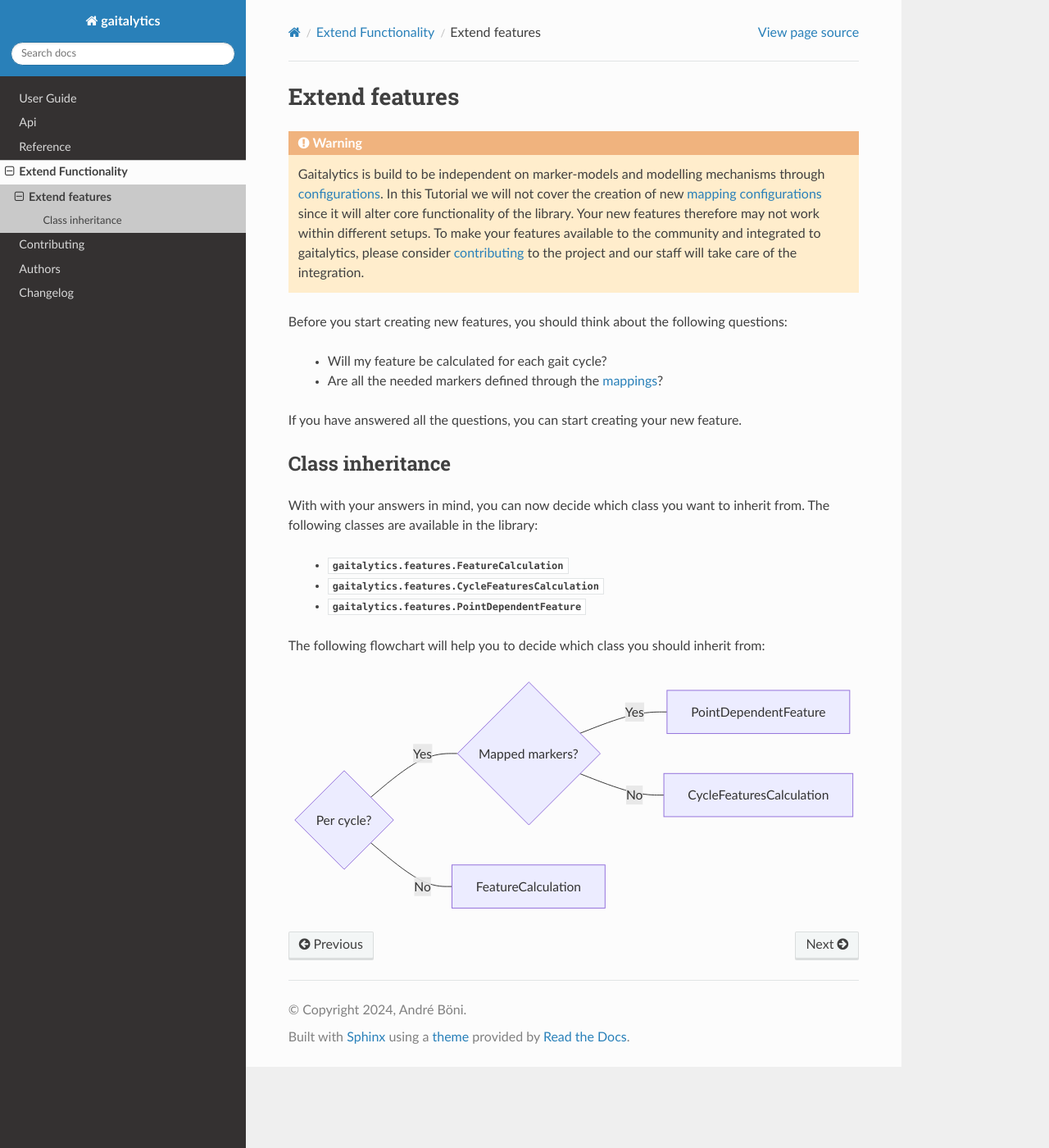
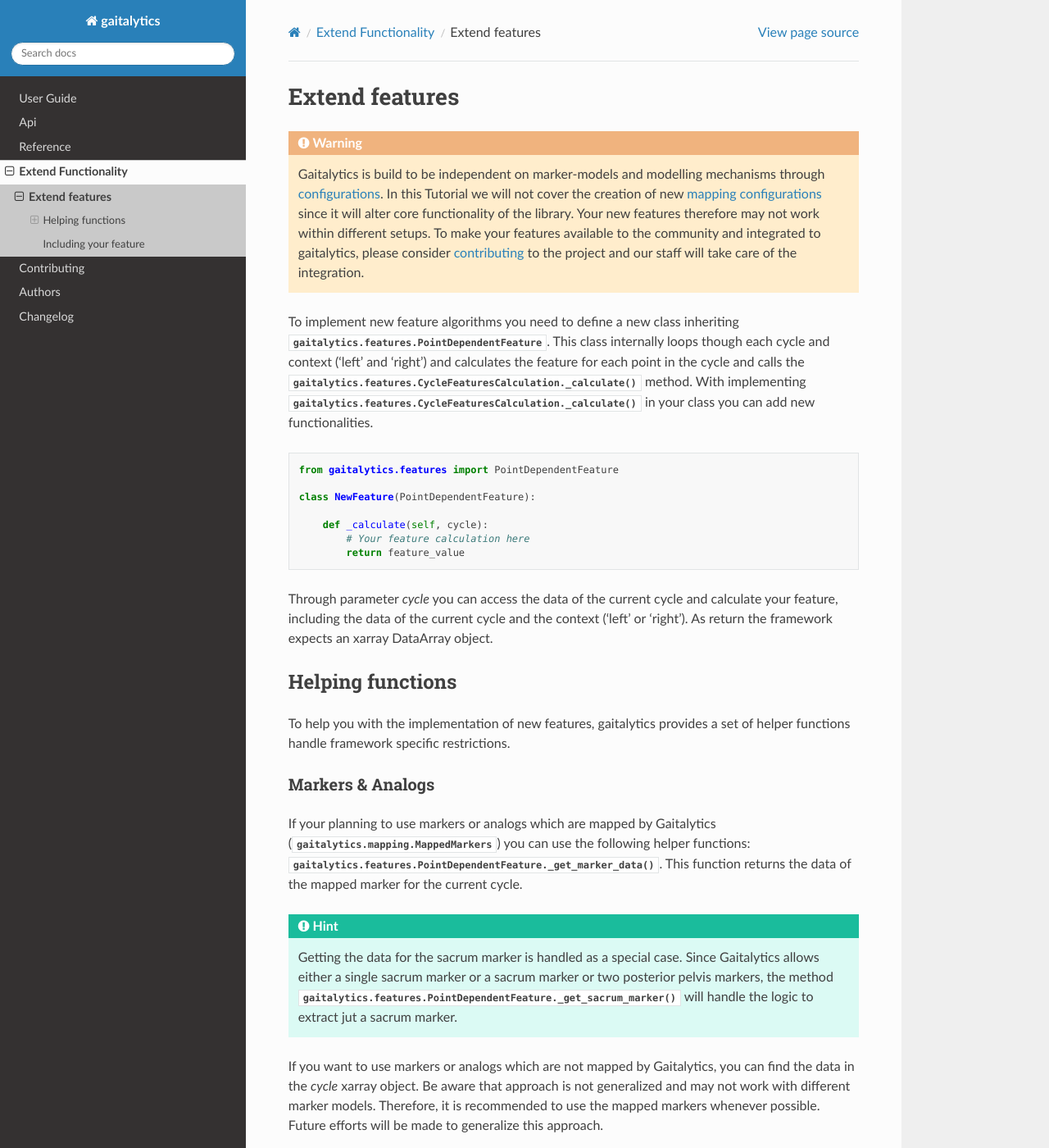
Before and after one commit to DART-Lab-LLUI/python-gaitalytics, a Sphinx documentation site: the page built from docs/extend/features.rst, in a window 1280 px wide and 1400 px high. Shown: the whole window at 82% size. Built offline with Sphinx 7.4.7 and the Read the Docs theme 3.1.0, drawn with Linux system fonts in a browser that asks for light colours; some of the changed text lies outside the part shown.

Commit message:
create feature documentation

```diff
--- a/docs/extend/features.rst
+++ b/docs/extend/features.rst
@@ -11,30 +11,80 @@
     Your new features therefore may not work within different setups. To make your features available to the community and integrated to gaitalytics,
     please consider :ref:`contributing <Development>` to the project and our staff will take care of the integration.
 
-Before you start creating new features, you should think about the following questions:
+To implement new feature algorithms you need to define a new class inheriting :class:`gaitalytics.features.PointDependentFeature`.
+This class internally loops though each cycle and context ('left' and 'right') and calculates the feature for each point in the cycle and calls the :meth:`gaitalytics.features.CycleFeaturesCalculation._calculate` method.
+With implementing :meth:`gaitalytics.features.CycleFeaturesCalculation._calculate` in your class you can add new functionalities.
 
-     - Will my feature be calculated for each gait cycle?
-     - Are all the needed markers defined through the :ref:`mappings  <Config Mapping>`?
+.. code-block:: python
 
-If you have answered all the questions, you can start creating your new feature.
+    from gaitalytics.features import PointDependentFeature
 
-Class inheritance
+    class NewFeature(PointDependentFeature):
+
+        def _calculate(self, cycle):
+            # Your feature calculation here
+            return feature_value
+
+Through parameter `cycle` you can access the data of the current cycle and calculate your feature, including the data of the current cycle and the context ('left' or 'right').
+As return the framework expects an xarray DataArray object.
+
+Helping functions
 -----------------
 
-With with your answers in mind, you can now decide which class you want to inherit from. The following classes are available in the library:
+To help you with the implementation of new features, gaitalytics provides a set of helper functions handle framework specific restrictions.
 
-    - :class:`gaitalytics.features.FeatureCalculation`
-    - :class:`gaitalytics.features.CycleFeaturesCalculation`
-    - :class:`gaitalytics.features.PointDependentFeature`
+Markers & Analogs
+^^^^^^^^^^^^^^^^^
+If your planning to use markers or analogs which are mapped by Gaitalytics (:class:`gaitalytics.mapping.MappedMarkers`) you can use the following helper functions:
+:meth:`gaitalytics.features.PointDependentFeature._get_marker_data`. This function returns the data of the mapped marker for the current cycle.
 
-The following flowchart will help you to decide which class you should inherit from:
+.. hint::
+    Getting the data for the sacrum marker is handled as a special case. Since Gaitalytics allows either a single sacrum marker or a sacrum marker or two posterior pelvis markers, the method :meth:`gaitalytics.features.PointDependentFeature._get_sacrum_marker` will handle the logic to extract jut a sacrum marker.
+..
 
-.. mermaid::
+If you want to use markers or analogs which are not mapped by Gaitalytics, you can find the data in the `cycle` xarray object.
+Be aware that approach is not generalized and may not work with different marker models. Therefore, it is recommended to use the mapped markers whenever possible.
+Future efforts will be made to generalize this approach.
 
-    flowchart LR
-        A{Per cycle?}---|Yes|B{Mapped markers?}
-        A---|No|FeatureCalculation
-        B---|Yes|PointDependentFeature
-        B---|No|CycleFeaturesCalculation
+Event timings
+^^^^^^^^^^^^^
+Ease the work with event timings in a cycle the :meth:`gaitalytics.features.PointDependentFeature.get_event_times` function can be used to extract the event timings for the current cycle.
 
-..
+
+Vectors
+^^^^^^^
+It is often necessary to obtain progression vectors or sagittal plane vectors. To help you with this, gaitalytics provides the following helper functions:
+
+    - :meth:`gaitalytics.features.PointDependentFeature._get_progression_vector`
+    - :meth:`gaitalytics.features.PointDependentFeature._get_sagittal_vector`
+
+Return values
+^^^^^^^^^^^^^
+The expected return value of the feature calculation is an xarray DataArray object in a specific format.
+To help you with the creation of this object, gaitalytics provides the following helper functions:
+
+    - :meth:`gaitalytics.features.CycleFeaturesCalculation._create_result_from_dict` to create a DataArray object from a dictionary.
+    - :meth:`gaitalytics.features.CycleFeaturesCalculation._flatten_features` to flatten an xarray DataArray object.
+
+Including your feature
+----------------------
+
+To include your feature in the calculation of the gait metrics, you need to add it to the parameters of your :func:`gaitalytics.api.calculate_features` call.
+
+.. code-block:: python
+
+    from gaitalytics import api
+    from gaitalytics.features import NewFeature
+
+    config = api.load_config("./config.yaml")
+    trial = api.load_c3d_trial("./example.c3d", config)
+
+    # Calculate the only the new feature
+    features = api.calculate_features(trial, config, [NewFeature])
+
+    # Calculate all features including the new feature
+    features = api.calculate_features(trial, config, [gaitalytics.features.TimeSeriesFeatures,
+                                                      gaitalytics.features.PhaseTimeSeriesFeatures,
+                                                      gaitalytics.features.TemporalFeatures,
+                                                      gaitalytics.features.SpatialFeatures,
+                                                      NewFeature])
```
Also changed, not shown: 4 other files.
